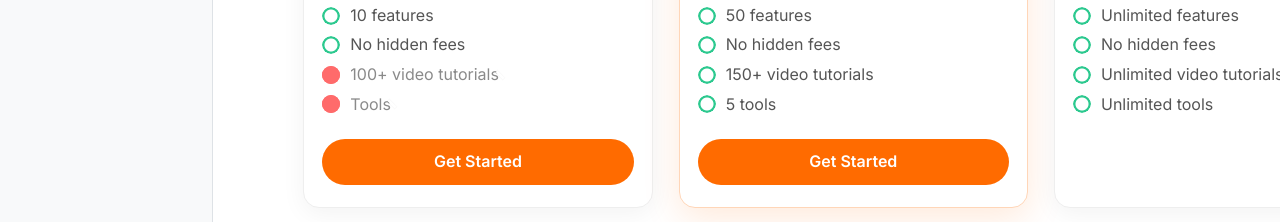
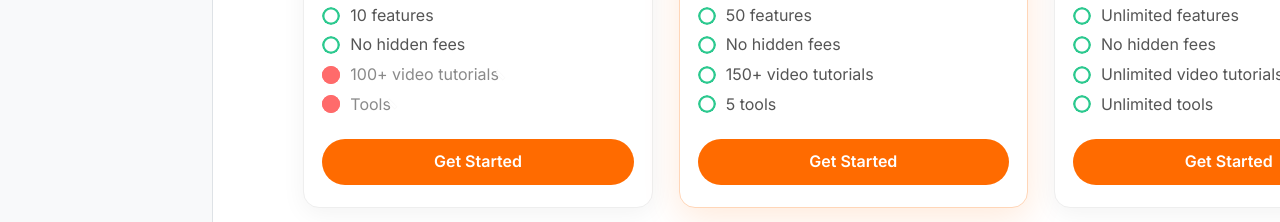
Before and after one commit to Adi322/ez-tracking-site, a plain HTML site: page use-cases.html in a window 1280 px wide. Shown: the part 578-800 px from the top of the page. Drawn offline with nearby package versions, Linux system fonts and the light colour scheme.

Commit message:
Update use-cases.html

```diff
--- a/use-cases.html
+++ b/use-cases.html
@@ -100,6 +100,8 @@
         <li class="yes">Unlimited tools</li>
 
 
+       </ul>
+             <button class="pricing-cta">Get Started</button>
 
       </main>
     </div>
```
